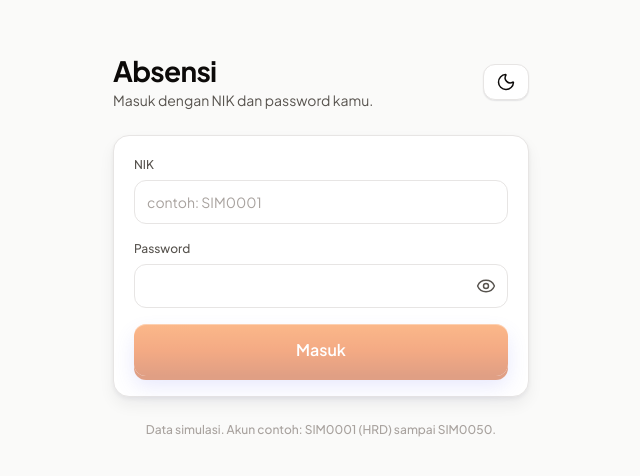
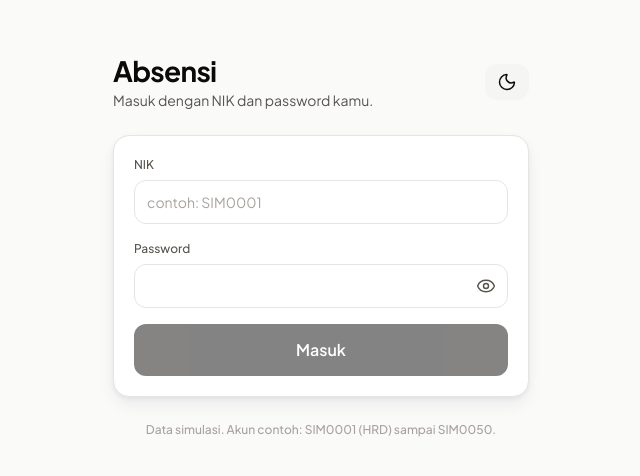
Before and after one commit to prasetyoaji07/attendance-system, a React (Vite) app in the folder client/: page /login in a window 1280 px wide. Shown: the part 154-630 px from the top of the page, without its empty margins (319-959 px from the left). Built offline with nearby package versions, Linux system fonts and the light colour scheme; no server answers.

Commit message:
style(Button): datar putih-hitam-oranye, hapus sisi tebal 3D dan hex; lolos typecheck, belum terbukti di browser

```diff
--- a/client/src/components/ui/Button.tsx
+++ b/client/src/components/ui/Button.tsx
@@ -5,27 +5,21 @@
 
 const base =
   'inline-flex items-center justify-center gap-2 font-semibold rounded-md select-none ' +
-  'transition-all duration-[120ms] ease-out focus-visible:outline-none ' +
+  'transition duration-[120ms] ease-out focus-visible:outline-none ' +
   'focus-visible:ring-[3px] focus-visible:ring-primary-200 ' +
+  'enabled:active:scale-[0.98] ' +
   'disabled:opacity-50 disabled:pointer-events-none';
 
 const variants: Record<Variant, string> = {
-  primary:
-    'bg-grad-primary text-white shadow-[inset_0_1px_0_rgba(255,255,255,.35),0_4px_0_var(--primary-700),0_10px_20px_rgba(99,102,241,.3)] ' +
-    'hover:-translate-y-0.5 active:translate-y-[3px] ' +
-    'active:shadow-[inset_0_1px_0_rgba(255,255,255,.25),0_1px_0_var(--primary-700)]',
-  secondary: 'bg-surface text-text border border-border shadow-1 hover:shadow-2 hover:-translate-y-0.5',
+  primary: 'bg-contrast-bg text-contrast-text hover:bg-primary-600 hover:text-white',
+  secondary: 'bg-surface-2 text-text hover:bg-border',
   ghost: 'text-primary-600 hover:bg-primary-50',
-  danger:
-    'bg-gradient-to-b from-rose-400 to-rose-600 text-white ' +
-    'shadow-[inset_0_1px_0_rgba(255,255,255,.35),0_4px_0_#BE123C] active:translate-y-[3px] active:shadow-[0_1px_0_#BE123C]',
-  success:
-    'bg-gradient-to-b from-emerald-400 to-emerald-600 text-white ' +
-    'shadow-[inset_0_1px_0_rgba(255,255,255,.35),0_4px_0_#047857] active:translate-y-[3px] active:shadow-[0_1px_0_#047857]',
+  danger: 'bg-danger text-white hover:brightness-90',
+  success: 'bg-success text-white hover:brightness-90',
 };
 
 const sizes: Record<Size, string> = {
-  sm: 'h-9 px-3 text-[13px]',
+  sm: 'h-9 px-3 text-body-sm',
   md: 'h-11 px-4 text-body',
   lg: 'h-[52px] px-6 text-body-lg font-bold',
 };
```
